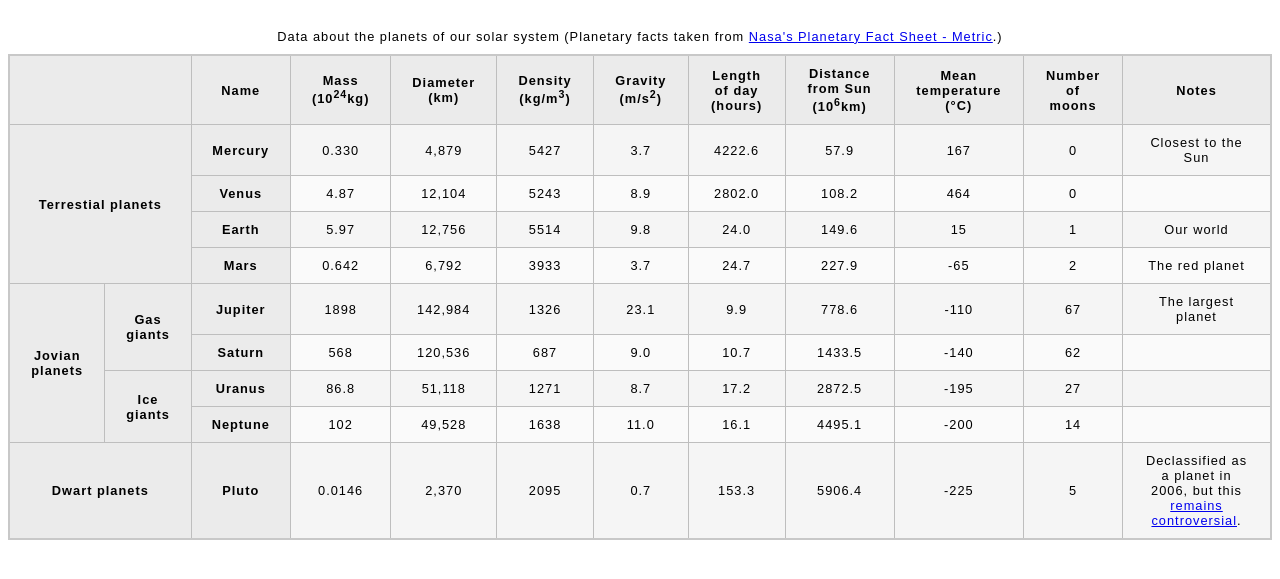
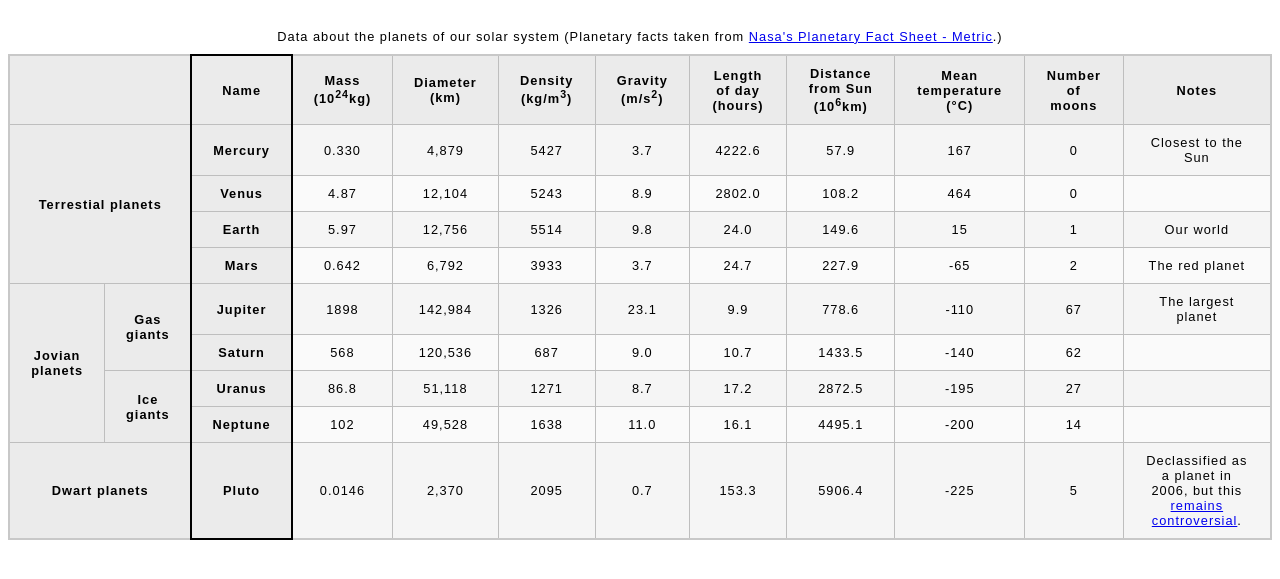
Before and after one commit to 3Huty/table-structure, a plain HTML site: page index.html in a window 1280 px wide. Shown: the part 61-640 px from the top of the page. Drawn offline with Linux system fonts and the light colour scheme.

Commit message:
add style

```diff
--- a/index.html
+++ b/index.html
@@ -3,7 +3,7 @@
   <head>
     <meta charset="utf-8">
     <title>Table template</title>
-    <link href="style.css" rel="stylesheet" type="text/css">
+    <link href="style/style.css" rel="stylesheet" type="text/css">
   </head>
 
     <body>
@@ -20,7 +20,7 @@
       <thead>
          <tr>
             <th colspan="2"></th>
-            <th scope="col">Name</th>
+            <th scope="col" class="top">Name</th>
             <th scope="col">Mass (10<sup>24</sup>kg)</th>
             <th scope="col">Diameter (km)</th>
             <th scope="col">Density (kg/m<sup>3</sup>)</th>
@@ -36,7 +36,7 @@
         <tbody>
           <tr>
             <th rowspan="4" colspan="2" scope="colgroup">Terrestial planets</th>
-            <th scope="row">Mercury</th>
+            <th scope="row" class="lr">Mercury</th>
             <td>0.330</td>
             <td>4,879</td>
             <td>5427</td>
@@ -49,7 +49,7 @@
           </tr>
 
           <tr>
-            <th scope="row">Venus</th>
+            <th scope="row" class="lr">Venus</th>
             <td>4.87</td>
             <td>12,104</td>
             <td>5243</td>
@@ -62,7 +62,7 @@
           </tr>
 
           <tr>
-            <th scope="row">Earth</th>
+            <th scope="row" class="lr">Earth</th>
             <td>5.97</td>
             <td>12,756</td>
             <td>5514</td>
@@ -75,7 +75,7 @@
           </tr>
 
           <tr>
-            <th scope="row">Mars</th>
+            <th scope="row" class="lr">Mars</th>
             <td>0.642</td>
             <td>6,792</td>
             <td>3933</td>
@@ -90,8 +90,7 @@
           <tr>
             <th rowspan="4" scope="colgroup">Jovian planets</th>
             <th rowspan="2" scope="colgroup">Gas giants</th>
-            <th scope="row">Jupiter</th>
-            <td>1898</td>
+            <th scope="row" class="lr">Jupiter</th>     <td>1898</td>
             <td>142,984</td>
             <td>1326</td>
             <td>23.1</td>
@@ -103,7 +102,7 @@
           </tr>
 
           <tr>
-            <th scope="row">Saturn</th>
+            <th scope="row" class="lr">Saturn</th>
             <td>568</td>
             <td>120,536</td>
             <td>687</td>
@@ -117,7 +116,7 @@
 
           <tr>
             <th rowspan="2" scope="colgroup">Ice giants</th>
-            <th scope="row">Uranus</th>
+            <th scope="row" class="lr">Uranus</th>
             <td>86.8</td>
             <td>51,118</td>
             <td>1271</td>
@@ -130,7 +129,7 @@
           </tr>
 
           <tr>
-            <th scope="row">Neptune</th>
+            <th scope="row" class="lr">Neptune</th>
             <td>102</td>
             <td>49,528</td>
             <td>1638</td>
@@ -144,8 +143,7 @@
 
           <tr>
             <th colspan="2" scope="colgroup">Dwart planets</th>
-            <th scope="row">Pluto</th>
-            <td>0.0146</td>
+            <th scope="row" class="bottom">Pluto</th>   <td>0.0146</td>
             <td>2,370</td>
             <td>2095</td>
             <td>0.7</td>
--- a/style.css
+++ b/style/style.css
@@ -34,6 +34,21 @@ caption {
   padding: 10px;
 }
 
-.callgroup {
-    border: 2px solid black;
-    }
+.bottom {
+  border-bottom: 2px solid black;
+  border-left: 2px solid black;
+  border-right: 2px solid black;
+}
+
+.top {
+  border-top: 2px solid black;
+  border-left: 2px solid black;
+  border-right: 2px solid black;
+}
+
+.lr {
+  border-left: 2px solid black;
+  border-right: 2px solid black;
+}
+
+}
```
